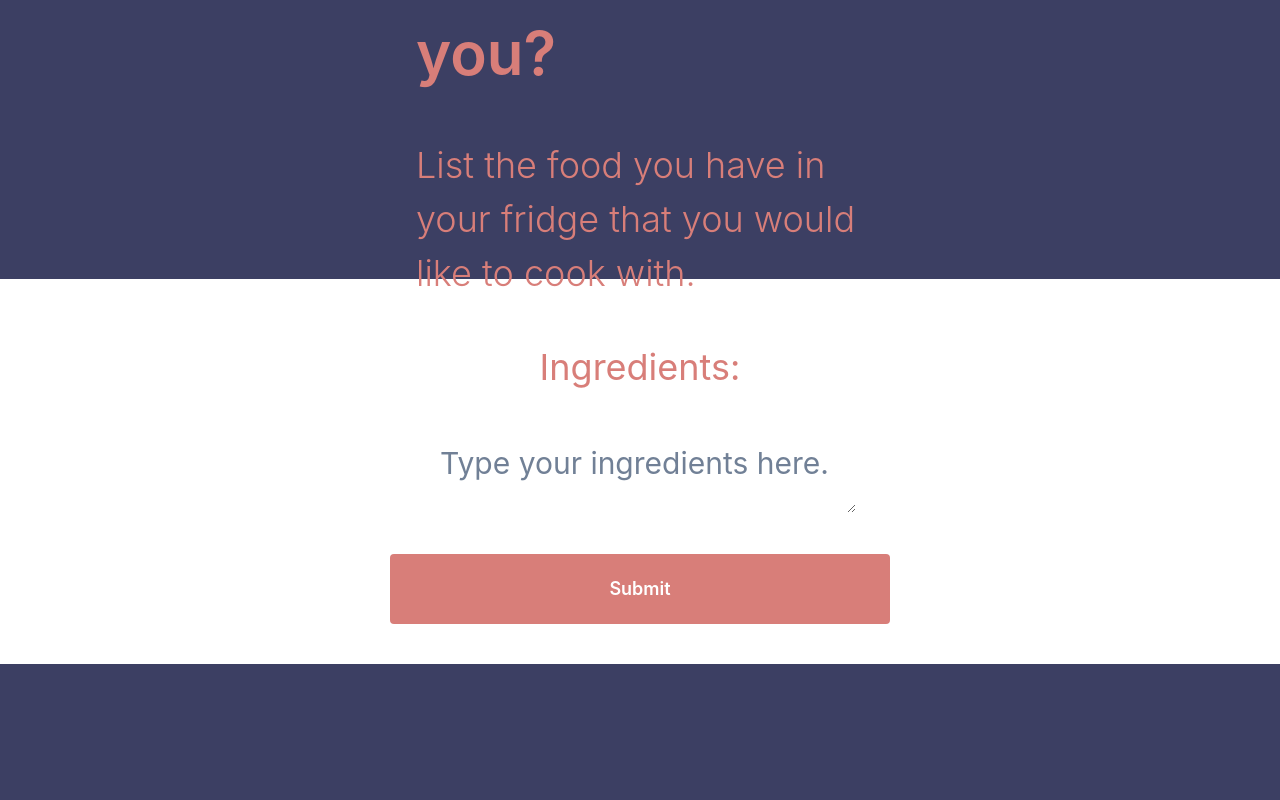
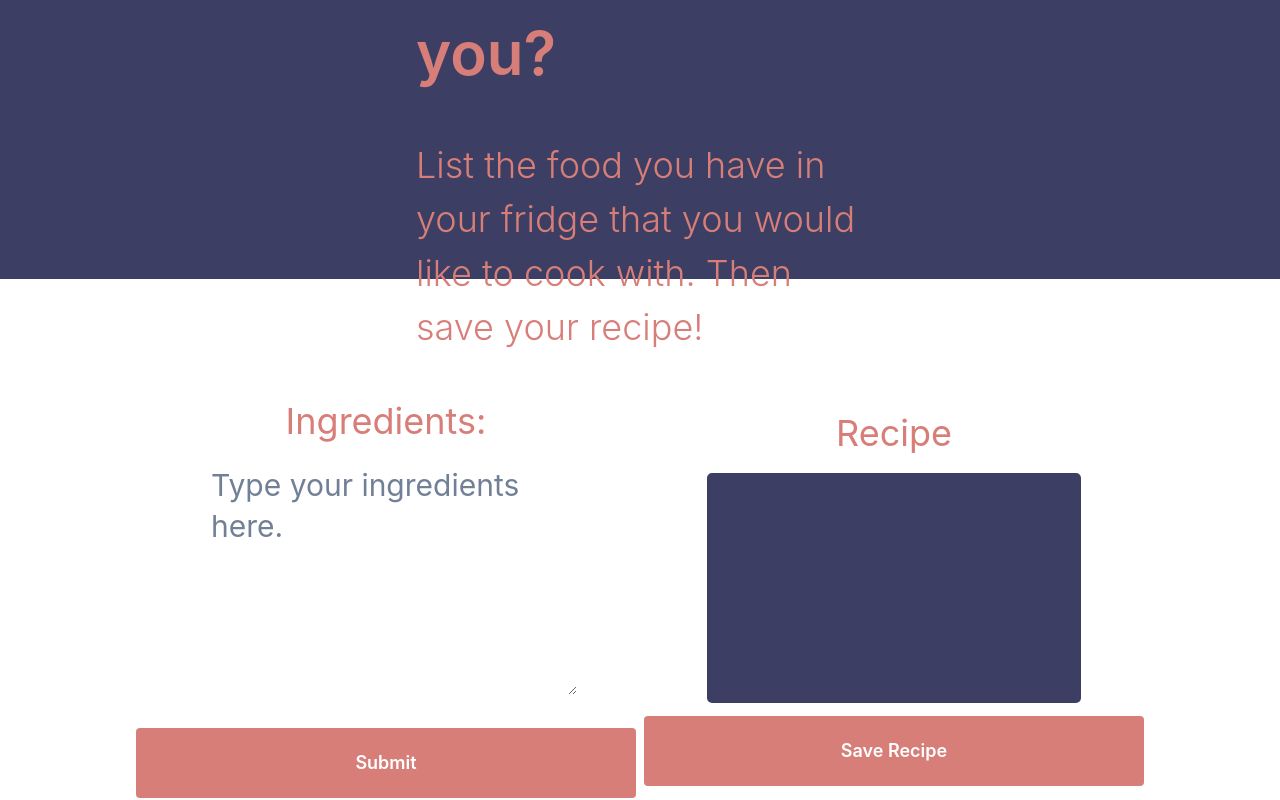
Before and after one commit to Little-Chef-AI/LittleChef, a React (Create React App) app in the folder frontend/: page / in a window 1280 px wide. Shown: the part 521-1321 px from the top of the page. Built offline with nearby package versions, Linux system fonts and the light colour scheme; no server answers.

Commit message:
home works needs a little fixing up

```diff
--- a/frontend/src/pages/Home.js
+++ b/frontend/src/pages/Home.js
@@ -16,6 +16,7 @@ import {
   VStack,
   Container,
   Textarea,
+  HStack,
 } from "@chakra-ui/react";
 import Navbar from "../components/Navbar";
 
@@ -64,6 +65,8 @@ function Home() {
     <Box backgroundColor="#3c3f63" w={"100vw"} h={"100vh"}>
       <Navbar />
       <Divider orientation="horizontal" />
+
+      {/* actual code */}
       <Center>
         <Flex
           my={10}
@@ -79,8 +82,11 @@ function Home() {
             </Box>
             <Box color="#d87e79" fontWeight="light" fontSize="4xl">
               List the food you have in your fridge that you would like to cook
-              with.{" "}
+              with. Then save your recipe!{" "}
             </Box>
+            <HStack>
+              {/* separate box with ingredients and generated recipe */}
+              <VStack>
                 {/* left side */}
                 <Box color="#d87e79" fontWeight="seminbold" fontSize="4xl">
                   Ingredients:
@@ -92,15 +98,15 @@ function Home() {
                     borderColor="white"
                     placeholder="Type your ingredients here."
                     fontSize="3xl"
-                w="10wh"
-                h="10vh"
+                    w="30vw"
+                    h="30vh"
                     size="lg"
                     type="text"
                     onChange={(e) => setingredientsInput(e.target.value)}
                   />
                 </Box>
                 {/* submit button to get generated recipe */}
-            <Box>
+                <Box pt={6}>
                   <Button
                     onClick={onSubmit}
                     textColor="white"
@@ -112,17 +118,41 @@ function Home() {
                     Submit
                   </Button>
                 </Box>
+              </VStack>
+
+              <VStack>
+                <Box color="#d87e79" fontWeight="seminbold" fontSize="4xl">
+                  Recipe
+                </Box>
                 {/* generated recipe */}
                 <Box
-              w="100vw"
-              h="100vw"
+                  w="30vw"
+                  h="30vh"
                   bg="primary"
                   color="white"
                   fontSize={45}
                   p={5}
+                  border={"5px solid white"}
+                  borderRadius={10}
                 >
                   {result !== "" ? <h3>{result}</h3> : null}
                 </Box>
+
+                {/* save recipe button */}
+                <Box>
+                  <Button
+                    onClick={onSubmit}
+                    textColor="white"
+                    backgroundColor="#d87e79"
+                    size="lg"
+                    height="70px"
+                    width="500px"
+                  >
+                    Save Recipe
+                  </Button>
+                </Box>
+              </VStack>
+            </HStack>
           </VStack>
         </Flex>
       </Center>
```
Lines whose indentation alone changed are shown as unchanged.
